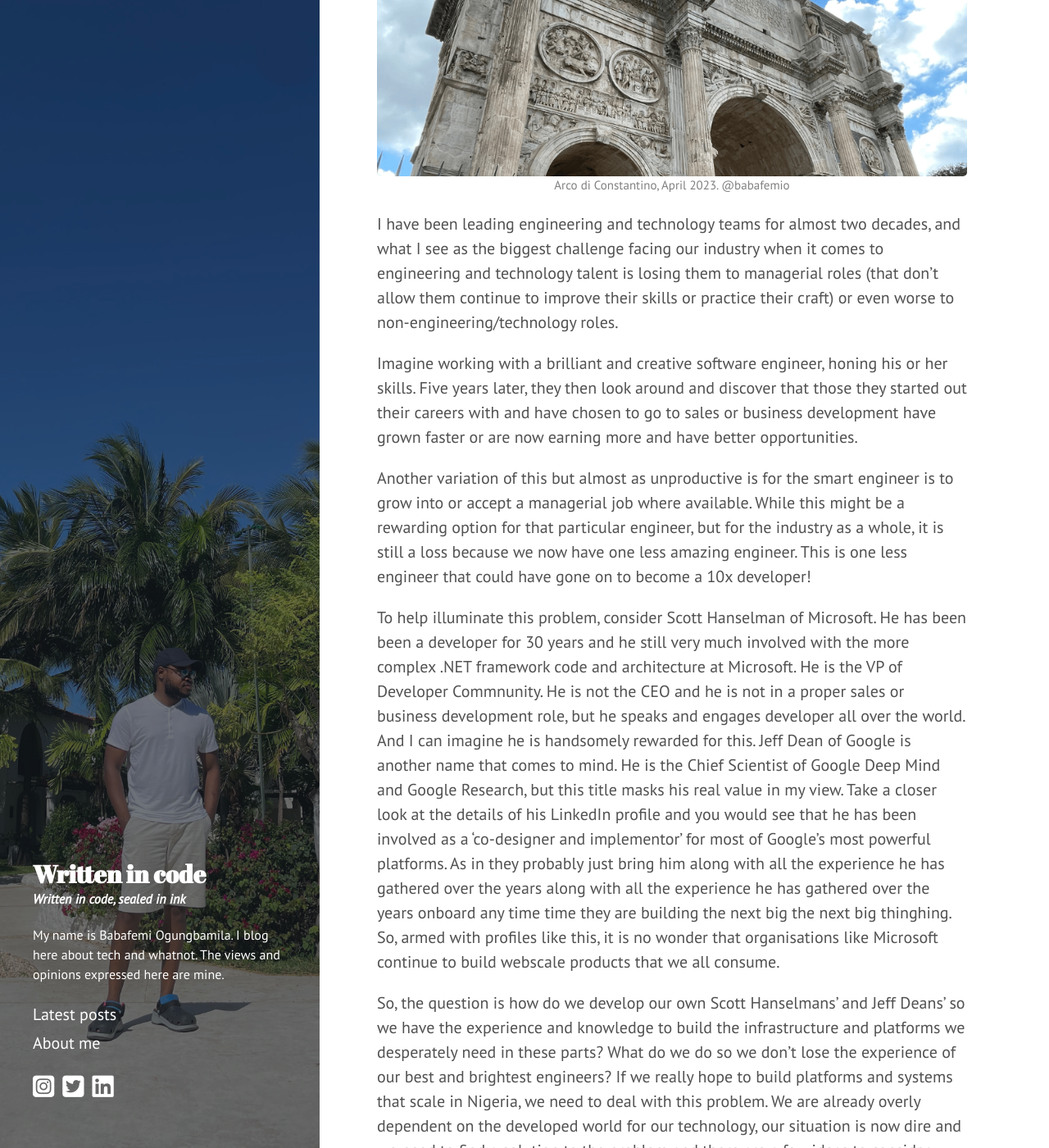
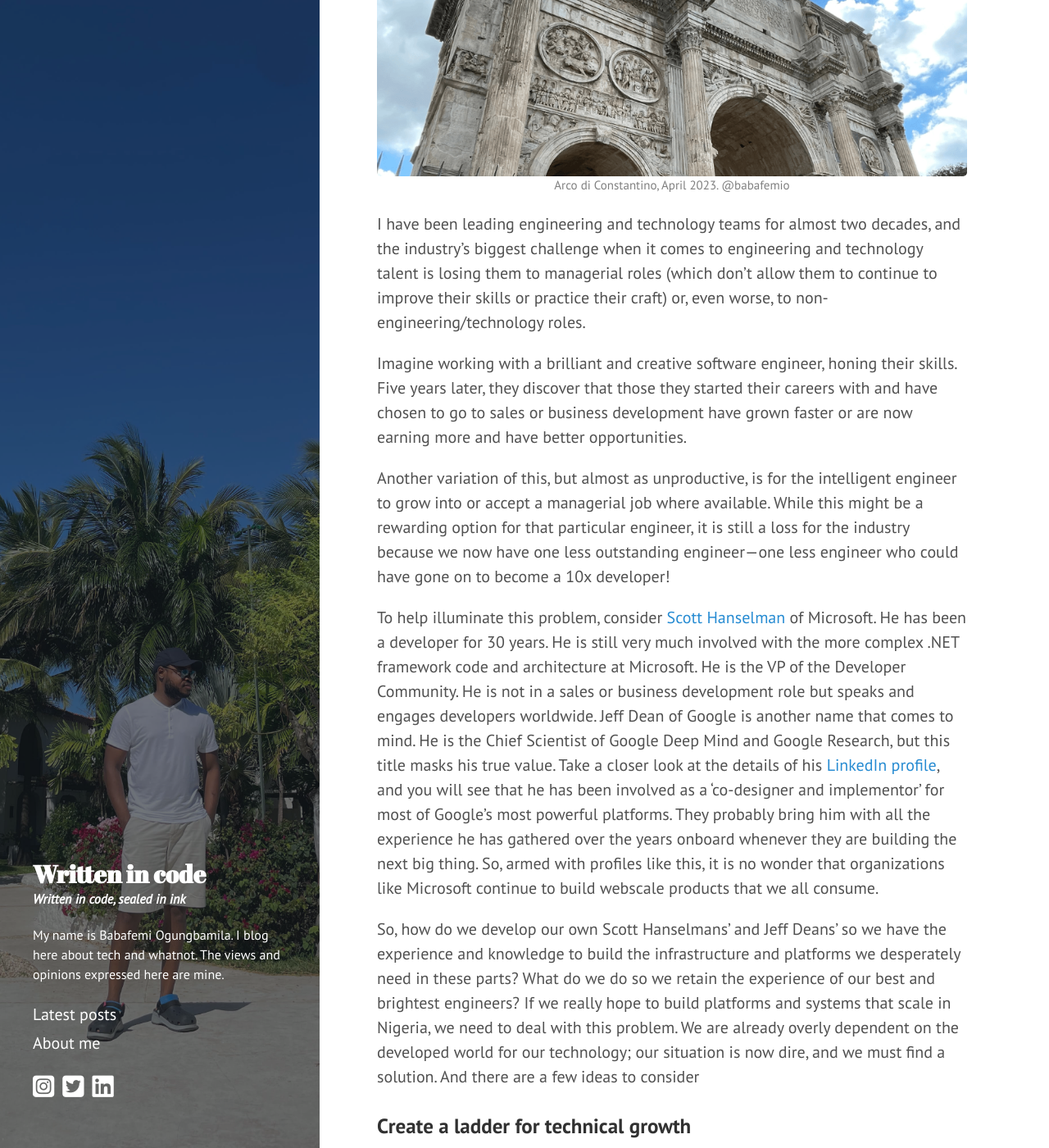
Before and after one commit to babafemio/babafemio.github.io, a Jekyll site: the page built from _posts/2024-03-02-local-talent-drain.md, in a window 1280 px wide and 1400 px high, scrolled down 285 px. Shown: the whole window at 82% size. Built offline with Jekyll 4.4.1, drawn with Linux system fonts in a browser that asks for light colours; nearby versions of some CDN libraries; some of the changed text lies outside the part shown.

```diff
--- a/_posts/2024-03-02-local-talent-drain.md
+++ b/_posts/2024-03-02-local-talent-drain.md
@@ -6,23 +6,23 @@ image: /public/images/rome-colosseum-april-2023.png
 image-caption: Arco di Constantino, April 2023. @babafemio
 ---
 
-I have been leading engineering and technology teams for almost two decades, and what I see as the biggest challenge facing our industry when it comes to engineering and technology talent is losing them to managerial roles (that don't allow them continue to improve their skills or practice their craft) or even worse to non-engineering/technology roles.
+I have been leading engineering and technology teams for almost two decades, and the industry's biggest challenge when it comes to engineering and technology talent is losing them to managerial roles (which don't allow them to continue to improve their skills or practice their craft) or, even worse, to non-engineering/technology roles.
 
-Imagine working with a brilliant and creative software engineer, honing his or her skills. Five years later, they then look around and discover that those they started out their careers with and have chosen to go to sales or business development have grown faster or are now earning more and have better opportunities.
+Imagine working with a brilliant and creative software engineer, honing their skills. Five years later, they discover that those they started their careers with and have chosen to go to sales or business development have grown faster or are now earning more and have better opportunities.
 
 <!--more-->
 
-Another variation of this but almost as unproductive is for the smart engineer is to grow into or accept a managerial job where available. While this might be a rewarding option for that particular engineer, but for the industry as a whole, it is still a loss because we now have one less amazing engineer. This is one less engineer that could have gone on to become a 10x developer!
+Another variation of this, but almost as unproductive, is for the intelligent engineer to grow into or accept a managerial job where available. While this might be a rewarding option for that particular engineer, it is still a loss for the industry because we now have one less outstanding engineer—one less engineer who could have gone on to become a 10x developer!
 
-To help illuminate this problem, consider Scott Hanselman of Microsoft. He has been been a developer for 30 years and he still very much involved with the more complex .NET framework code and architecture at Microsoft. He is the VP of Developer Commnunity. He is not the CEO and he is not in a proper sales or business development role, but he speaks and engages developer all over the world. And I can imagine he is handsomely rewarded for this. Jeff Dean of Google is another name that comes to mind. He is the Chief Scientist of Google Deep Mind and Google Research, but this title masks his real value in my view. Take a closer look at the details of his LinkedIn profile and you would see that he has been involved as a 'co-designer and implementor' for most of Google's most powerful platforms. As in they probably just bring him along with all the experience he has gathered over the years along with all the experience he has gathered over the years onboard any time time they are building the next big the next big thinghing. So, armed with profiles like this, it is no wonder that organisations like Microsoft continue to build webscale products that we all consume.
+To help illuminate this problem, consider [Scott Hanselman](https://www.linkedin.com/in/shanselman/){:target="_blank"} of Microsoft. He has been a developer for 30 years. He is still very much involved with the more complex .NET framework code and architecture at Microsoft. He is the VP of the Developer Community. He is not in a sales or business development role but speaks and engages developers worldwide. Jeff Dean of Google is another name that comes to mind. He is the Chief Scientist of Google Deep Mind and Google Research, but this title masks his true value. Take a closer look at the details of his [LinkedIn profile](https://www.linkedin.com/in/jeff-dean-8b212555/){:target="_blank"}, and you will see that he has been involved as a 'co-designer and implementor' for most of Google's most powerful platforms. They probably bring him with all the experience he has gathered over the years onboard whenever they are building the next big thing. So, armed with profiles like this, it is no wonder that organizations like Microsoft continue to build webscale products that we all consume.
 
-So, the question is how do we develop our own Scott Hanselmans' and Jeff Deans' so we have the experience and knowledge to build the infrastructure and platforms we desperately need in these parts? What do we do so we don't lose the experience of our best and brightest engineers? If we really hope to build platforms and systems that scale in Nigeria, we need to deal with this problem. We are already overly dependent on the developed world for our technology, our situation is now dire and we need to find a solution to the problem and there are a few ideas to consider
+So, how do we develop our own Scott Hanselmans' and Jeff Deans' so we have the experience and knowledge to build the infrastructure and platforms we desperately need in these parts? What do we do so we retain the experience of our best and brightest engineers? If we really hope to build platforms and systems that scale in Nigeria, we need to deal with this problem. We are already overly dependent on the developed world for our technology; our situation is now dire, and we must find a solution. And there are a few ideas to consider
 
 ### Create a ladder for technical growth
-There are people that love getting their hands dirty would appreciate that they can continue to do this in the organisation, continue to grow and work on more and more interesting projects. Regardless of how the organisation is structured, you can always (and should) call on your most experienced software engineers to be part of your most critical work. Even if it is just to ginger the troops and guide them along the way. And yes, it wouldn't hurt to assign that key but knotty library nobody wants to code to your 10x resource...
+Some people love getting their hands dirty and would appreciate it if they could continue to do this in the organization, continue to grow, and work on more exciting projects. Regardless of how the organization is structured, you can always (and should) call on your most experienced software engineers to be part of your most critical work, even if it is to ginger the troops and guide them along the way. And yes, it wouldn't hurt to assign that key, but knotty library, nobody wants to code to your 10x resource.
 
 ### Ensure engineering managers write code
-Exceptional software engineering skills come from practice, and if you are not writing production code as a manager, you are not [really] practicing and as such you are not getting better at it. And the tragedy here is that it is very difficult to mentor and motivate the engineers that report to you if you are not in the game, or have not been in the game for years. And let's not forget that technology continue to change at a rapid clip, so engineers and their managers need to keep working.
+Exceptional software engineering skills come from practice, and if you are not writing production code as a manager, you are not [really] practicing, and as such, you are not getting better at it. The tragedy here is that it is challenging to mentor and motivate the engineers who report to you if you are not in the game or have not been in the game for years. And let's remember that technology continues to change at a rapid clip. Hence, engineers and their managers need to keep working and learning.
 
 ### Engineering and technology employee experience
-Engineering and technology talent are human too... They like to enjoy life hand have fun. Because the job is most creative in nature, the organisation needs to find ways to encourage activities that cultivate relationships within the team. In addition to this, employee experience also means to remove 'blockers'. Blockers any things in our systems mostly called processes we have added to [hopefully] address a gap or even worse, forgotten it why it exists in the first place. Remove anything that is making work difficult and yet not adding value.
+Engineering and technology talent are human beings, just like anyone else. They enjoy socializing and having fun. The organization should find ways to promote activities that foster team relationships. Moreover, a good employee experience involves eliminating 'blockers.' Blockers are obstacles in our systems, which are sometimes created to address a problem or, even worse, have been forgotten as to why they were implemented in the first place. Get rid of anything that makes work challenging without adding value to it.
```
Also changed, not shown: _posts/2024-03-02-technology-decisions-resource-decisions.md (+4 -4 lines), _posts/2024-03-04-build-experience-product-team.md (+4 -4 lines), _posts/2024-03-15-build-learning-culture.md (added, +28 -0 lines), about.md (+6 -6 lines), 1 other file.
